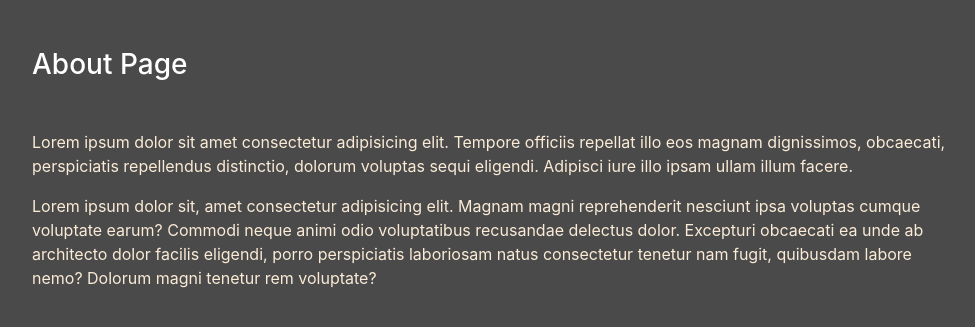
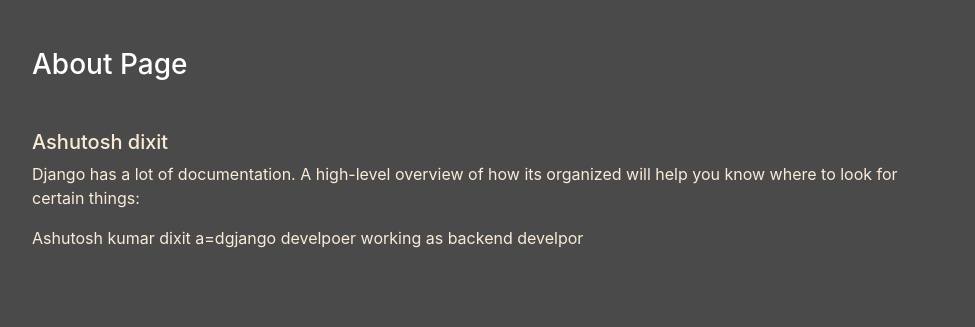
Before and after one commit to iamashutoshdixit/django_miniblog, a Django app: page /about/ in a window 1280 px wide. Shown: the part 56-383 px from the top of the page, without its empty margins (53-1028 px from the left). Run offline with Django 3.2, Linux system fonts and the light colour scheme; some libraries are stand-ins or nearby versions.

Commit message:
blog project ashutosh

```diff
--- a/miniblog/blog/templates/blog/about.html
+++ b/miniblog/blog/templates/blog/about.html
@@ -4,8 +4,9 @@
 
 <div class="col-sm-10">
  <h3 class="text-white my-5">About Page</h3>
- <p>Lorem ipsum dolor sit amet consectetur adipisicing elit. Tempore officiis repellat illo eos magnam dignissimos, obcaecati, perspiciatis repellendus distinctio, dolorum voluptas sequi eligendi. Adipisci iure illo ipsam ullam illum facere.</p>
- <p>Lorem ipsum dolor sit, amet consectetur adipisicing elit. Magnam magni reprehenderit nesciunt ipsa voluptas cumque voluptate earum? Commodi neque animi odio voluptatibus recusandae delectus dolor. Excepturi obcaecati ea unde ab architecto dolor facilis eligendi, porro perspiciatis laboriosam natus consectetur tenetur nam fugit, quibusdam labore nemo? Dolorum magni tenetur rem voluptate?</p>
+ <h5>Ashutosh dixit</h5>
+ <p>Django has a lot of documentation. A high-level overview of how its organized will help you know where to look for certain things:</p>
+ <p>Ashutosh kumar dixit a=dgjango develpoer working as backend develpor</p>
 </div>
 
 {% endblock content %}
```
Also changed, not shown: miniblog/db.sqlite3.
